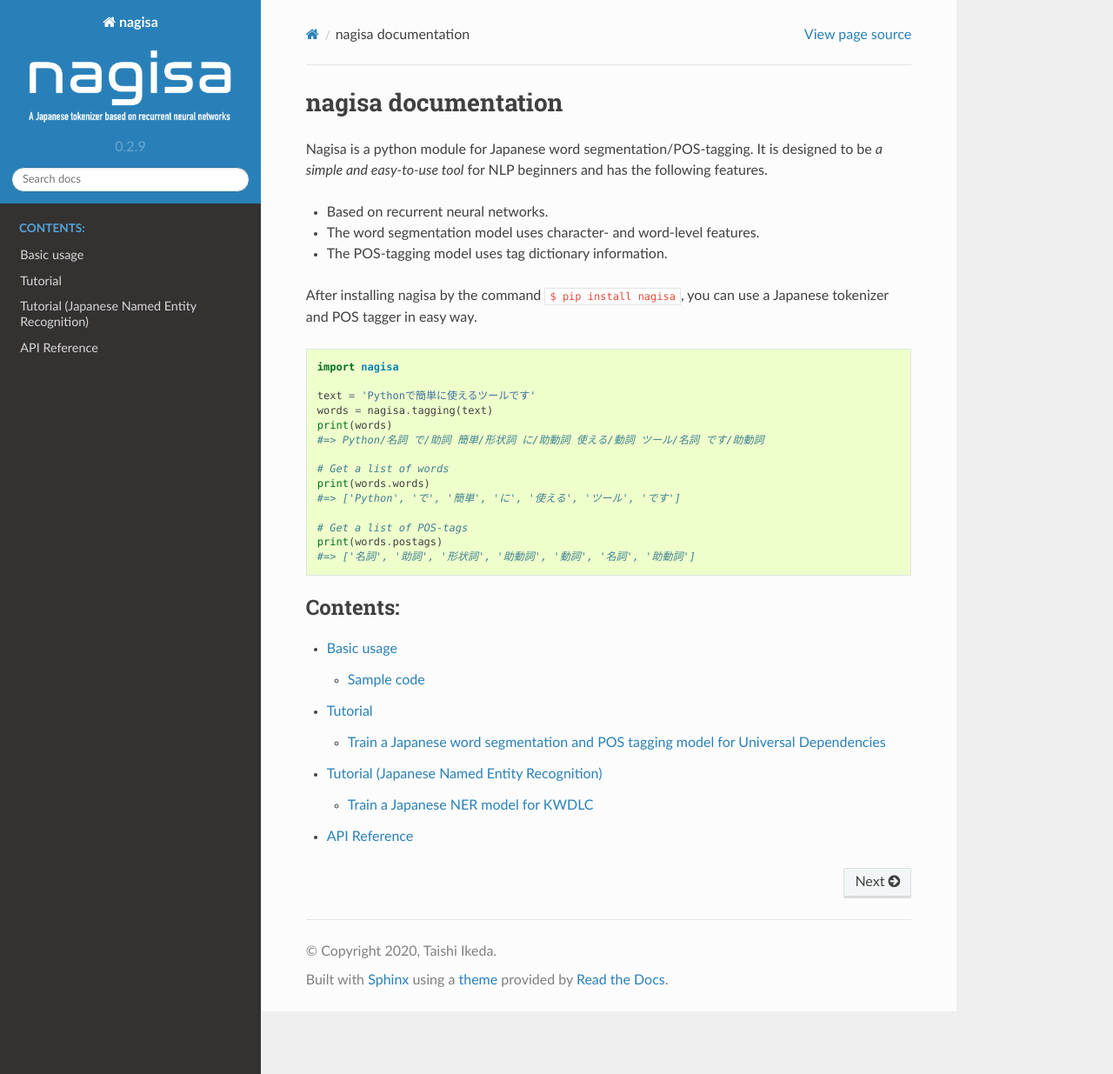
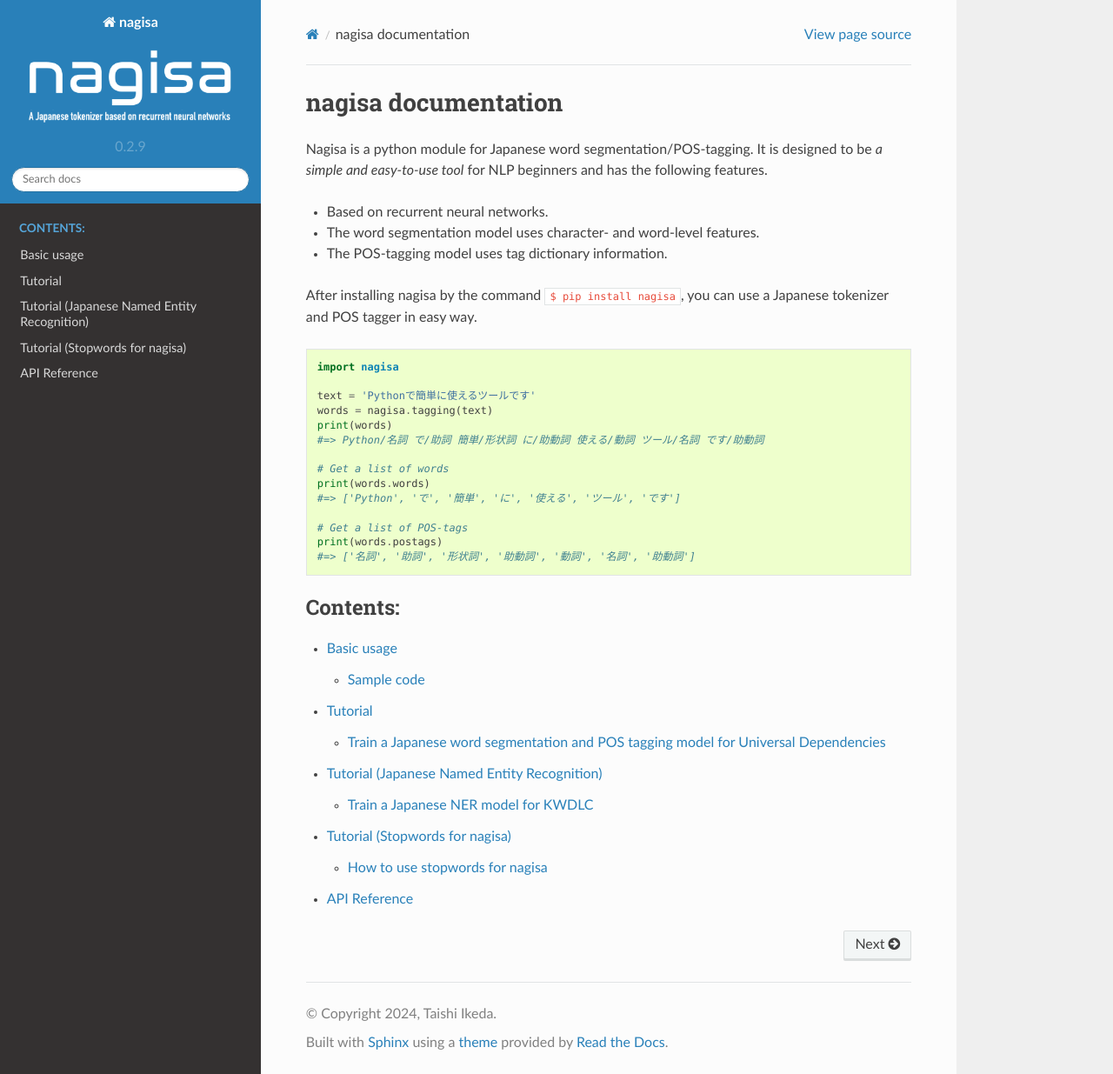
Before and after one commit to taishi-i/nagisa, a Sphinx documentation site: the page built from docs/index.rst, in a window 1280 px wide and 1235 px high. Shown: the whole window at 87% size. Built offline with Sphinx 7.4.7 and the Read the Docs theme 2.0.0, drawn with Linux system fonts in a browser that asks for light colours.

Commit message:
update Read the Docs

```diff
--- a/docs/conf.py
+++ b/docs/conf.py
@@ -20,7 +20,7 @@
 # -- Project information -----------------------------------------------------
 
 project = 'nagisa'
-copyright = '2020, Taishi Ikeda'
+copyright = '2024, Taishi Ikeda'
 author = 'Taishi Ikeda'
 
 # The short X.Y version
--- /dev/null
+++ b/docs/examples/tutorial_stopwords.py
@@ -0,0 +1,9 @@
+from datasets import load_dataset
+
+dataset = load_dataset("taishi-i/nagisa_stopwords")
+
+# the top 100 most commonly used words
+words = dataset["nagisa_stopwords"]["words"]
+
+# the part-of-speech list for the top 100 most commonly used words
+postags = dataset["nagisa_stopwords"]["postags"]
--- a/docs/index.rst
+++ b/docs/index.rst
@@ -47,4 +47,5 @@
    basic_usage
    tutorial
    tutorial_ner
+   tutorial_stopwords
    nagisa_api
--- /dev/null
+++ b/docs/requirements.txt
@@ -0,0 +1,3 @@
+sphinx==5.3.0
+sphinx_rtd_theme==1.1.1
+readthedocs-sphinx-search==0.1.1
```
Also changed, not shown: docs/tutorial_stopwords.rst (added, +42 -0 lines), .readthedocs.yaml (added).
